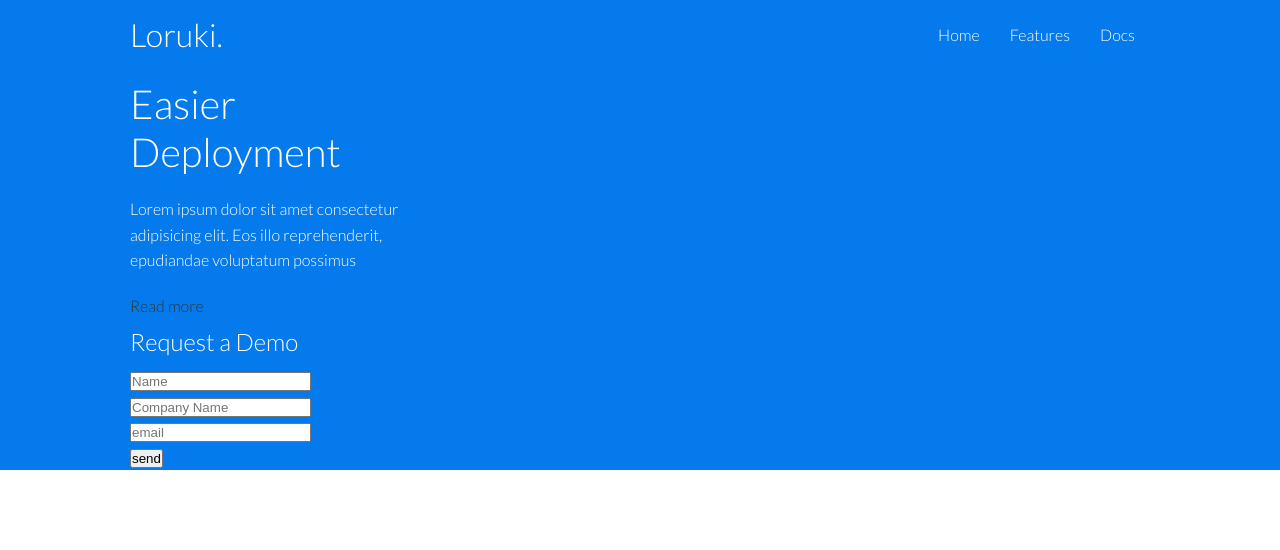
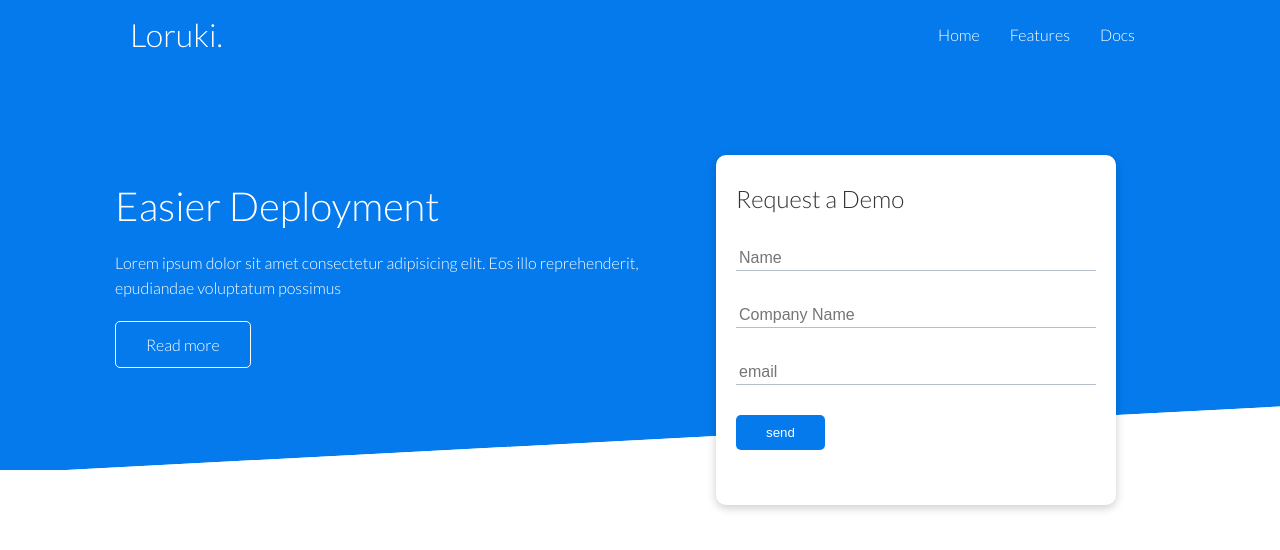
Before and after one commit to thanhhung-art/loruki-website, a plain HTML site: page index.html in a window 1280 px wide. Drawn offline with Linux system fonts and the light colour scheme.

Commit message:
code section stats

```diff
--- a/index.html
+++ b/index.html
@@ -27,11 +27,13 @@
 
 	<section class="showcase">
 		<div class="container grid">
-			<div class="showcase-text">
-				<h1>Easier Deployment</h1>
-				<p>Lorem ipsum dolor sit amet consectetur adipisicing elit. Eos illo reprehenderit,
-					epudiandae voluptatum possimus </p>
-				<a href="features.html" class="btn btn-outline">Read more</a>
+
+				<div class="showcase-text">
+					<h1>Easier Deployment</h1>
+					<p>Lorem ipsum dolor sit amet consectetur adipisicing elit. Eos illo reprehenderit,
+						epudiandae voluptatum possimus </p>
+					<a href="features.html" class="btn btn-outline">Read more</a>
+				</div>
 
 				<div class="showcase-form card">
 					<h2>Request a Demo</h2>
@@ -48,7 +50,7 @@
 						<input type="submit" value="send" class="btn btn-primary">
 					</form>
 				</div>
-			</div>
+
 		</div>
 	</section>
 
--- a/style.css
+++ b/style.css
@@ -77,6 +77,51 @@ img {
 	margin: 20px 0;
 }
 
+.showcase .grid {
+	overflow: visible;
+	grid-template-columns: 55% 45%;
+	gap: 30px;
+}
+
+.showcase-form {
+	position: relative;
+	top: 60px;
+	height: 350px;
+	width: 400px;
+	padding: 40px;
+	z-index: 100;
+}
+
+.showcase-form .form-control {
+	margin: 30px 0;
+}
+
+.showcase-form input[type="text"],
+.showcase-form input[type="email"]{
+	border: 0;
+	border-bottom: 1px solid #b4becb;
+	width: 100%;
+	padding: 3px;
+	font-size: 16px;
+}
+
+.showcase-form input:focus {
+	outline: none;
+}
+
+.showcase::before,.showcase::after {
+	content: "";
+	position: absolute;
+	height: 100px;
+	bottom: -70px;
+	right: 0;
+	left: 0;
+	background:#fff;
+	transform: skewY(-3deg);
+	-webkit-transform: skewY(-3deg);
+	-moz-transform: skewY(-3deg);
+	-ms-transform: skewY(-3deg);
+}
 /* Utilities */
 
 .container {
@@ -84,6 +129,34 @@ img {
 	margin: 0 auto;
 	overflow: auto;
 	padding: 0 40px;
+}
+
+.card {
+	background-color: #fff;
+	color: #333;
+	border-radius: 10px;
+	box-shadow:  0 3px 10px rgba(0, 0, 0, 0.2);
+	padding: 20px;
+	margin: 10px;
+}
+
+.btn {
+	display: inline-block;
+	padding: 10px 30px;
+	cursor: pointer;
+	background: var(--primary-color);
+	color: #fff;
+	border: none;
+	border-radius: 5px;
+}
+
+.btn-outline {
+	background-color: transparent;
+	border: 1px solid #fff;
+}
+
+.btn:hover {
+	transform: scale(0.98);
 }
 
 .flex {
@@ -95,5 +168,9 @@ img {
 
 .grid {
 	display: grid;
-	grid-template-columns: 300px 200px;
+	grid-template-columns: repeat(2,1fr);
+	gap: 20px;
+	justify-content: center;
+	align-items: center;
+	height: 100%;
 }
```
